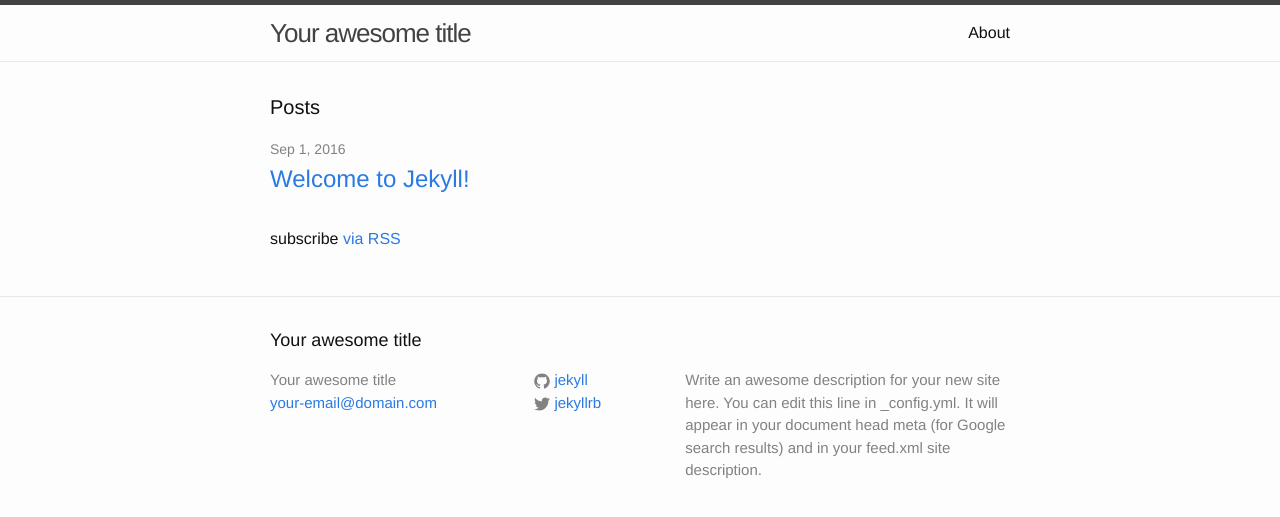
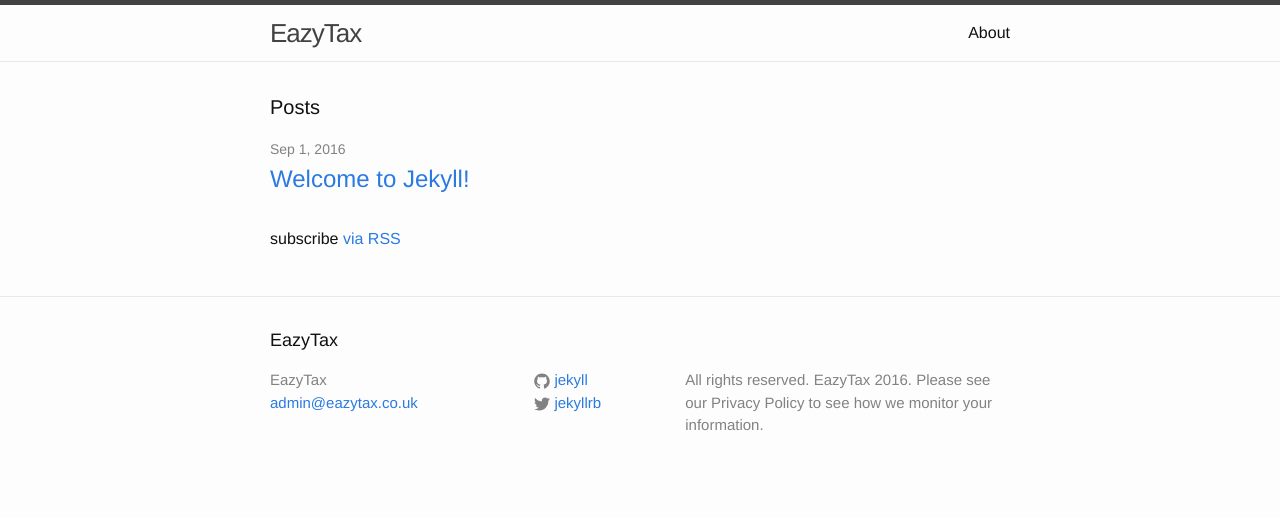
Before and after one commit to wasifn/wasifn.github.io, a Jekyll site: the page built from index.html, in a window 1280 px wide. Shown: the top 517 px of the page. Built offline with Jekyll 4.4.1, drawn with Linux system fonts in a browser that asks for light colours.

Commit message:
Update _config.yml

```diff
--- a/_config.yml
+++ b/_config.yml
@@ -6,12 +6,10 @@
 # 'jekyll serve'. If you change this file, please restart the server process.
 
 # Site settings
-title: Your awesome title
-email: your-email@domain.com
+title: EazyTax
+email: admin@eazytax.co.uk
 description: > # this means to ignore newlines until "baseurl:"
-  Write an awesome description for your new site here. You can edit this
-  line in _config.yml. It will appear in your document head meta (for
-  Google search results) and in your feed.xml site description.
+  All rights reserved. EazyTax 2016. Please see our Privacy Policy to see how we monitor your information.
 baseurl: "" # the subpath of your site, e.g. /blog
 url: "http://yourdomain.com" # the base hostname & protocol for your site
 twitter_username: jekyllrb
```
